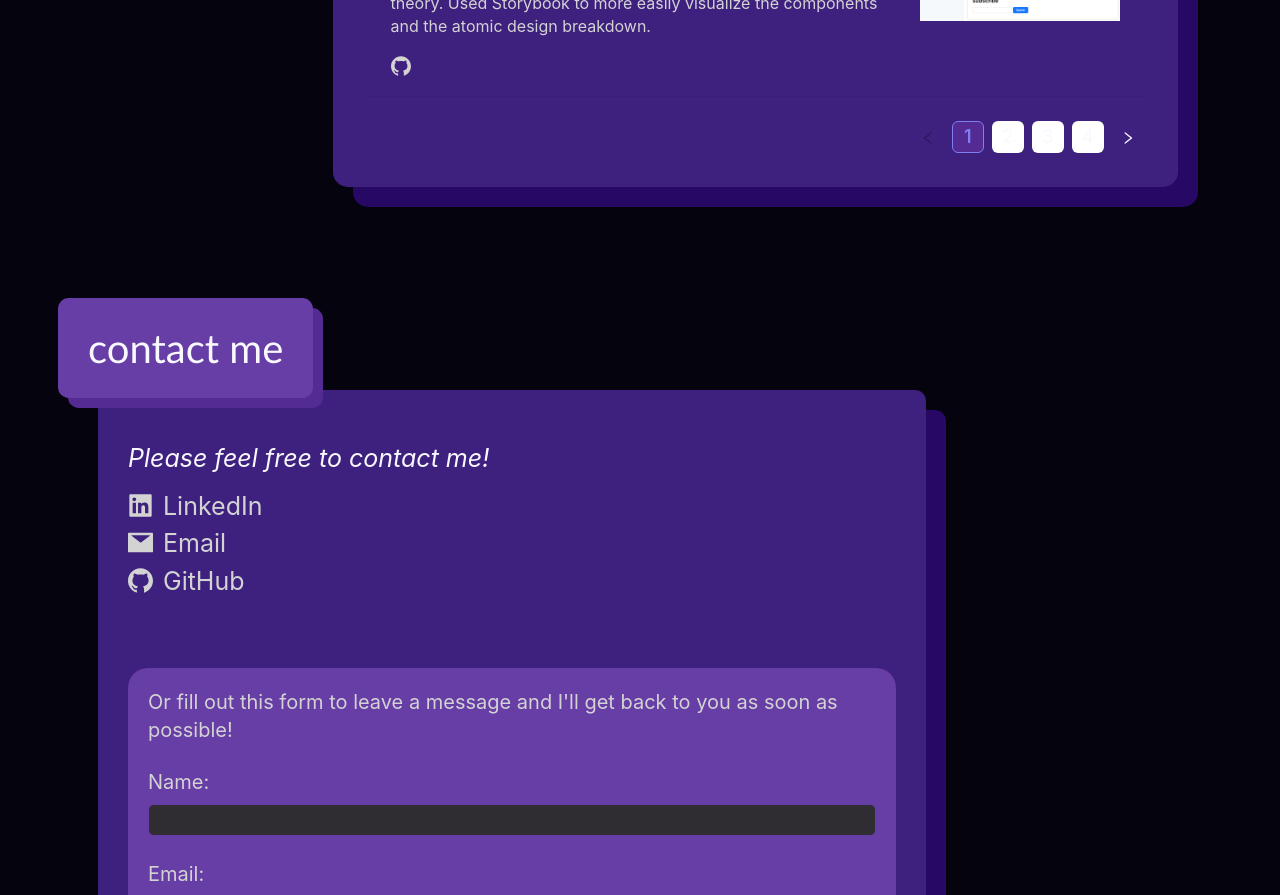
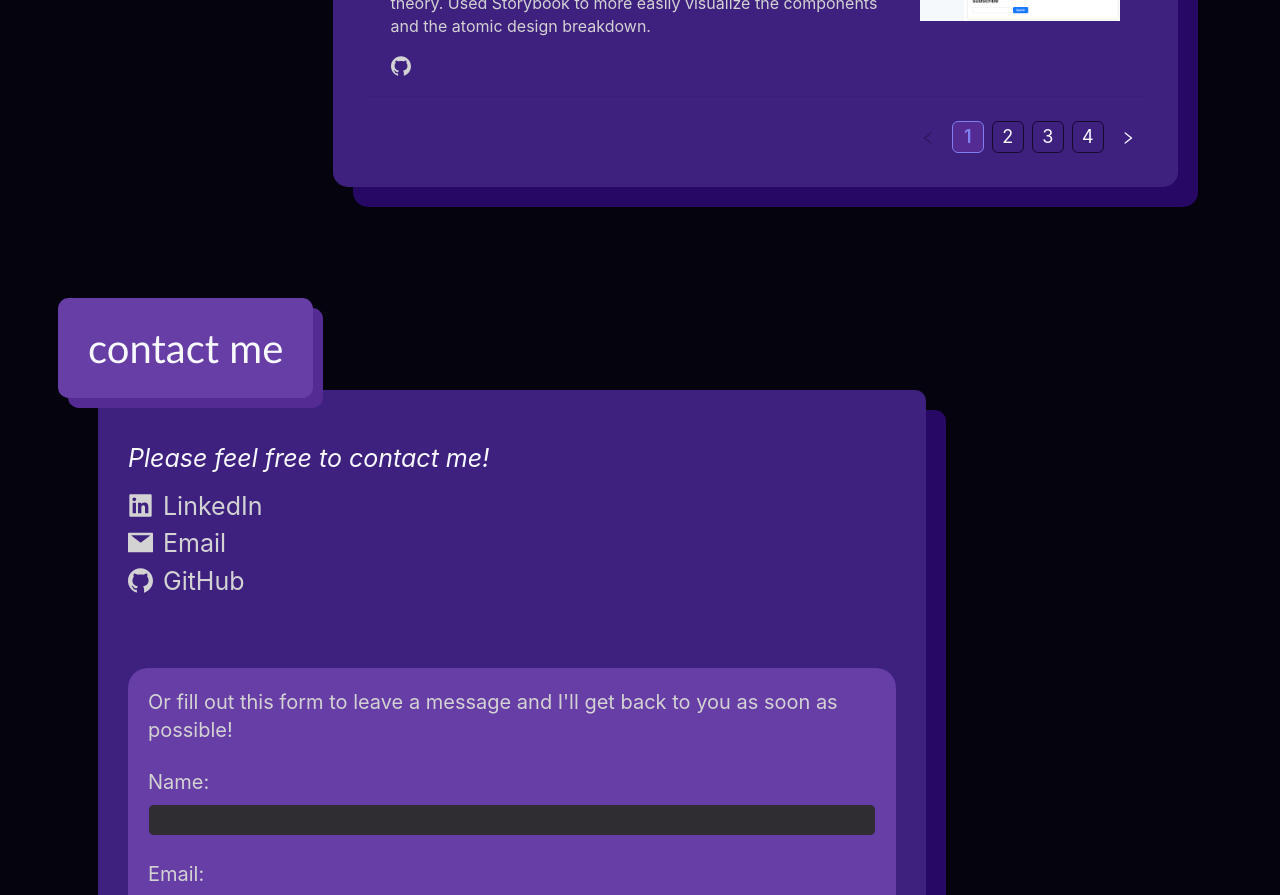
Before and after one commit to tc2780/Personal-Website-v2, a Next.js app: page / in a window 1280 px wide. Shown: the part 6460-7355 px from the top of the page. Built offline with nearby package versions, Linux system fonts and the light colour scheme.

Commit message:
fix pagination background colour

```diff
--- a/src/components/projectArchive.tsx
+++ b/src/components/projectArchive.tsx
@@ -29,6 +29,10 @@ const StyledArchive = styled.div`
     .itemContent {
         color: #d3d3d3;
         font-size: 16px;
+    }
+
+    .ant-pagination-item:not(.ant-pagination-item-active){
+        border: 1px solid #160a2d
     }
 
 `;
@@ -235,6 +239,7 @@ const ProjectArchive: React.FC<{}> = () => {
                         colorPrimaryHover: "white",
                         colorPrimary: "#7f7ff2",
                         colorBgTextHover: "#7f7ff2",
+                        itemBg: "#3e207f",
                     }
                 }
             }}
```
